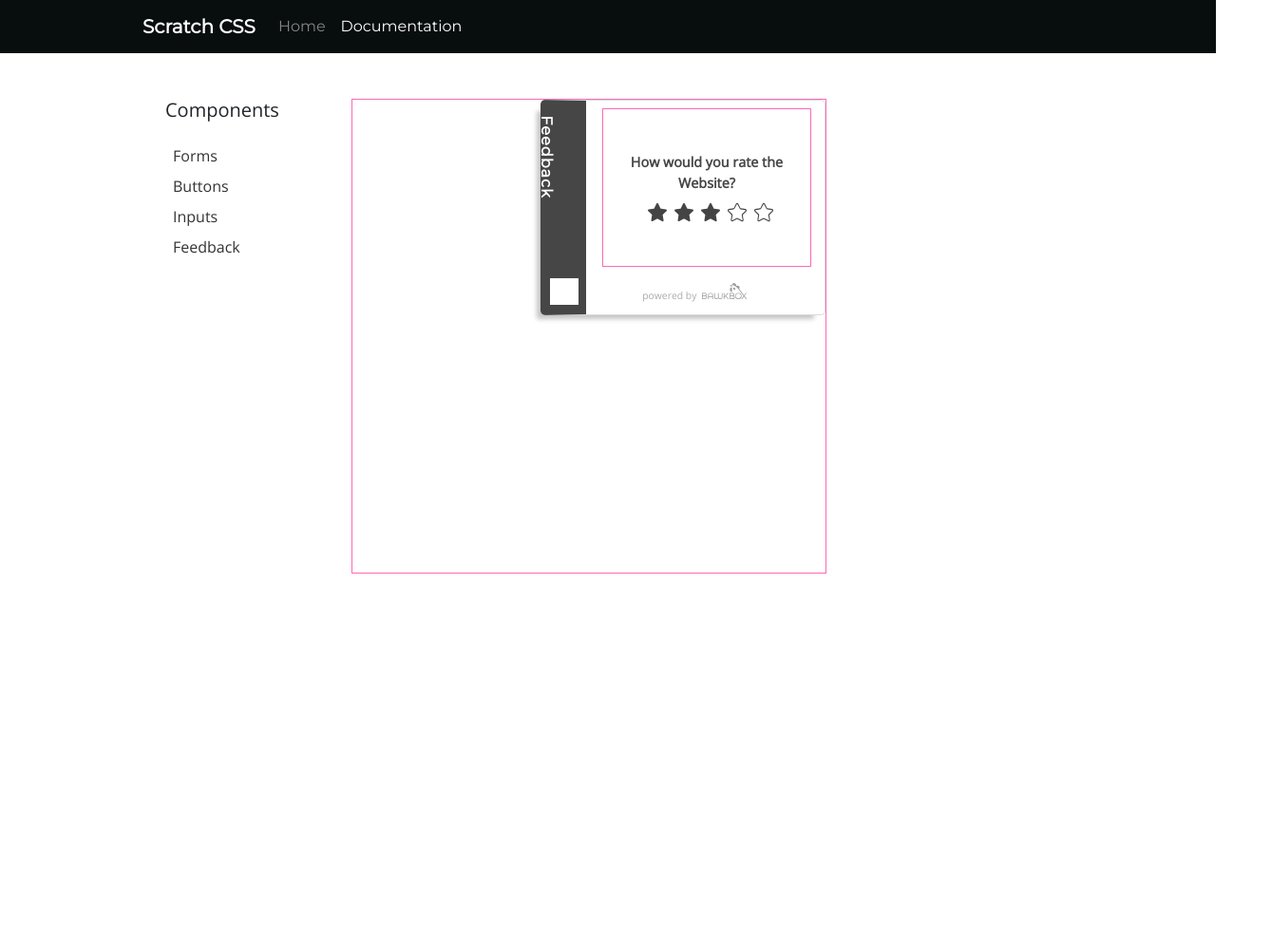
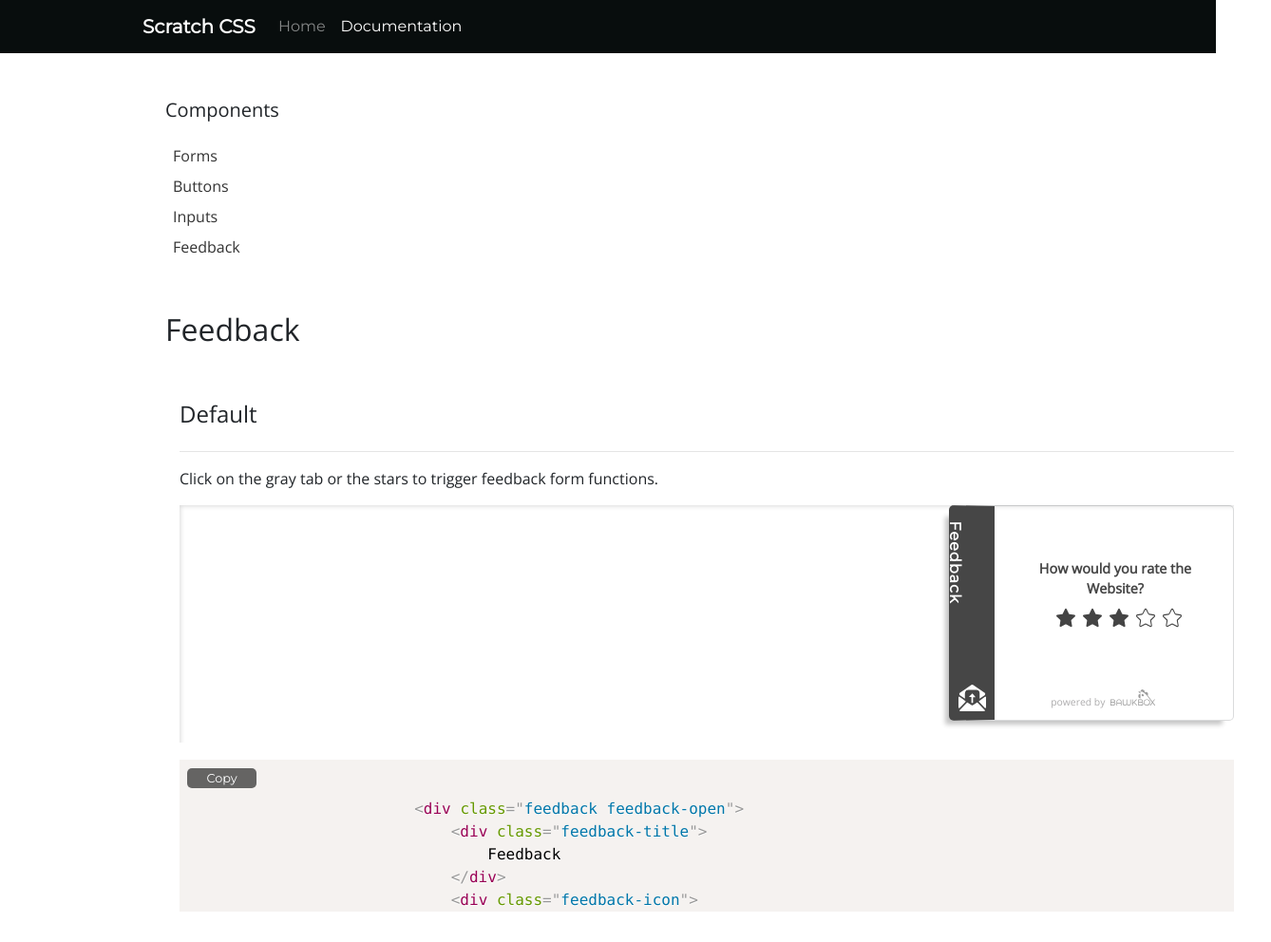
Before and after one commit to countable-web/scratch-css, a website: page views/feedback.html in a window 1280 px wide. Shown: the whole page at 95% size, 1338 px wide, since content can reach past the window. Before the commit the page ends 800 px from the top, so only its background shows below. Drawn offline with nearby package versions, Linux system fonts and the light colour scheme; files that its build step writes are made by us from their sources.

Commit message:
feedback widget done

```diff
--- a/js/scratch.js
+++ b/js/scratch.js
@@ -33,7 +33,15 @@ class StarUI {
                     if (star.getAttribute("data-star-id") > starId) {
                         star.setAttribute("src", outlineStarPath);
                     } else {
-                         star.setAttribute("src", filledStarPath)
+
+                        star.classList.add("heartbeat");
+                        star.setAttribute("src", filledStarPath);
+
+                        setTimeout(() => {
+                            star.classList.remove("heartbeat");
+                        },1000);
+
+
                     }
 
                 })
@@ -63,6 +71,4 @@ document.addEventListener('DOMContentLoaded', function () {
     StarUI.clickToRating();
 
 
-
-
 }, false);
--- a/sass/framework/components/animations.scss
+++ b/sass/framework/components/animations.scss
@@ -1,3 +1,8 @@
+.heartbeat {
+  -webkit-animation: heartbeat 1.5s ease-in-out infinite both;
+  animation: heartbeat 1.5s ease-in-out infinite both;
+}
+
 /* ----------------------------------------------
  * Generated by Animista on 2018-10-31 13:50:45
  * w: http://animista.net, t: @cssanimista
--- a/sass/framework/widgets/feedback.scss
+++ b/sass/framework/widgets/feedback.scss
@@ -1,6 +1,7 @@
 .feedback-open {
   right: 0;
 }
+
 .feedback-close {
   right: -16rem;
 }
@@ -8,16 +9,17 @@
 .feedback-box {
   position: relative;
 
-  width: 500px;
-  height: 500px;
-  border: solid 1px hotpink;
-  box-sizing: border-box;
+  -webkit-box-shadow: inset 4px 4px 5px -3px rgba(0, 0, 0, 0.15);
+  -moz-box-shadow: inset 4px 4px 5px -3px rgba(0, 0, 0, 0.15);
+  box-shadow: inset 4px 4px 5px -3px rgba(0, 0, 0, 0.15);
+
+  width: 100%;
+  height: 250px;
   overflow: hidden;
 
   .feedback {
     position: absolute;
     top: 0;
-
 
     transition-property: right;
     transition-duration: 1s;
@@ -34,8 +36,6 @@
     -webkit-box-shadow: -8px 8px 5px -4px rgba(0, 0, 0, 0.23);
     -moz-box-shadow: -8px 8px 5px -4px rgba(0, 0, 0, 0.23);
     box-shadow: -8px 8px 5px -4px rgba(0, 0, 0, 0.23);
-
-
 
     .feedback-title {
       position: absolute;
@@ -56,8 +56,6 @@
     .feedback-content {
       width: 220px;
       height: 167px;
-      border: solid 1px hotpink;
-      box-sizing: border-box;
       position: absolute;
       top: 8.1px;
       left: 17px;
@@ -76,9 +74,10 @@
     }
 
     .feedback-icon {
-      width: 30.1px;
+      width: 29px;
       height: 28px;
-      background-color: white;
+      background-image: url("../images/widgets/components/mailbox.svg");
+      background-repeat: no-repeat;
       position: absolute;
       bottom: 0.6rem;
       left: -2.4rem;
--- a/views/feedback.html
+++ b/views/feedback.html
@@ -77,6 +77,17 @@
 
     <div class="col-doc-right">
 
+        <h2>Feedback</h2>
+
+        <div class="container">
+            <h4 class="pb-2 pt-3">Default</h4>
+            <hr>
+            <p>Click on the gray tab or the stars to trigger feedback form functions.</p>
+
+            <div class="row">
+
+
+                <div class="col-lg-12">
                     <div class="feedback-box">
 
                         <div class="feedback feedback-open">
@@ -122,6 +133,55 @@
 
                     </div>
 
+                </div>
+                <div class="col-lg-12 mt-3">
+                    <div class="markup-wrapper">
+                     <pre class="language-markup markup-box">
+                    <code class="language-markup" id="buttons">
+                        &lt;div class=&quot;feedback feedback-open&quot;&gt;
+                            &lt;div class=&quot;feedback-title&quot;&gt;
+                                Feedback
+                            &lt;/div&gt;
+                            &lt;div class=&quot;feedback-icon&quot;&gt;
+                            &lt;/div&gt;
+                            &lt;div class=&quot;feedback-content&quot;&gt;
+                                &lt;div class=&quot;rating-text&quot;&gt;How would you rate the Website?
+                                    &lt;div class=&quot;stars center&quot;&gt;
+                                        &lt;img src=&quot;../images/widgets/components/rating-star.svg&quot; class=&quot;star-review&quot;
+                                             data-star-id=&quot;1&quot;&gt;
+                                        &lt;img src=&quot;../images/widgets/components/rating-star.svg&quot; class=&quot;star-review&quot;
+                                             data-star-id=&quot;2&quot;&gt;
+                                        &lt;img src=&quot;../images/widgets/components/rating-star.svg&quot; class=&quot;star-review&quot;
+                                             data-star-id=&quot;3&quot;&gt;
+                                        &lt;img src=&quot;../images/widgets/components/rating-star-outline.svg&quot; class=&quot;star-review&quot;
+                                             data-star-id=&quot;4&quot;&gt;
+                                        &lt;img src=&quot;../images/widgets/components/rating-star-outline.svg&quot; class=&quot;star-review&quot;
+                                             data-star-id=&quot;5&quot;&gt;
+                                    &lt;/div&gt;
+                                &lt;/div&gt;
+                            &lt;/div&gt;
+                            &lt;a class=&quot;disclaimer&quot; href=&quot;http://www.bawkbox.com&quot; target=&quot;_blank&quot;&gt;
+                                powered by
+                                &lt;object type=&quot;image/svg+xml&quot; data=&quot;../images/widgets/components/widget-logo.svg&quot;
+                                        class=&quot;bawkbox-powered-by-logo&quot;&gt;
+                                    &lt;img src=&quot;../images/widgets/components/widget-logo.svg&quot; class=&quot;bawkbox-powered-by-logo&quot;&gt;
+                                &lt;/object&gt;
+                            &lt;/a&gt;
+                        &lt;/div&gt;
+
+
+                    </code>
+                </pre>
+                        <button class="btn-copy-clipboard" data-clipboard-target="#buttons" data-toggle="tooltip"
+                                data-placement="bottom" data-trigger="click" title="Copied to clipboard!">Copy
+                        </button>
+                    </div>
+                </div>
+                </div>
+            </div>
+        </div>
+
+
 
     </div>
 
```
Also changed, not shown: views/inputs.html (+3 -1 lines), images/widgets/components/mailbox.svg (added). Lines whose indentation alone changed are shown as unchanged.
